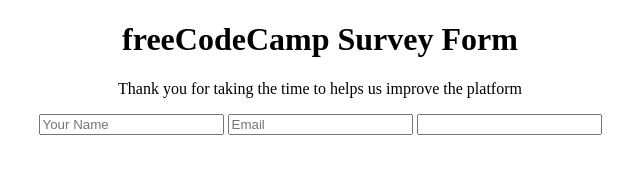
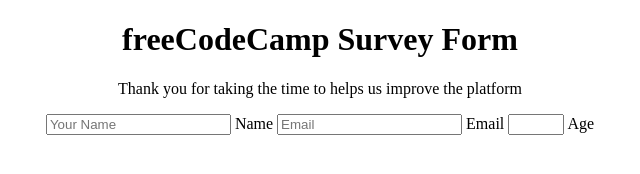
Before and after one commit to matifilimor/microverse-trials-, a plain HTML site: page index.html in a window 1280 px wide. Shown: the whole page, without its empty margins (320-960 px from the left). Drawn offline with Linux system fonts and the light colour scheme.

Commit message:
added labels

```diff
--- a/index.html
+++ b/index.html
@@ -12,9 +12,9 @@
     <h1 id="title">freeCodeCamp Survey Form</h1>
     <p id="description">Thank you for taking the time to helps us improve the platform</p>
     <form id="survey-form">
-     <input type="text" id="name" required placeholder="Your Name">
-     <input required id="email" placeholder="Email" type="email">
-     <input type="number" id="number">
+     <input type="text" id="name" required placeholder="Your Name"> <label id="name-label" name="name">Name</label>
+     <input required id="email" placeholder="Email" type="email"> <label id="email-label" name="email">Email</label>
+     <input type="number" id="number" min="18" max="99"> <label id="number-label" name="number">Age</label>
     </form>
     <!--
 
```
